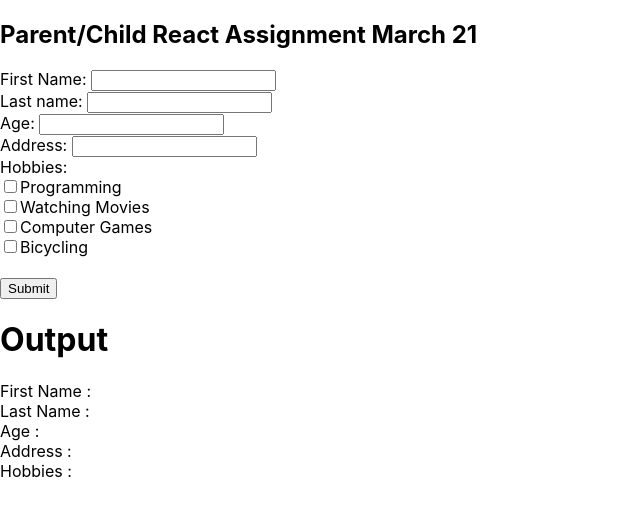
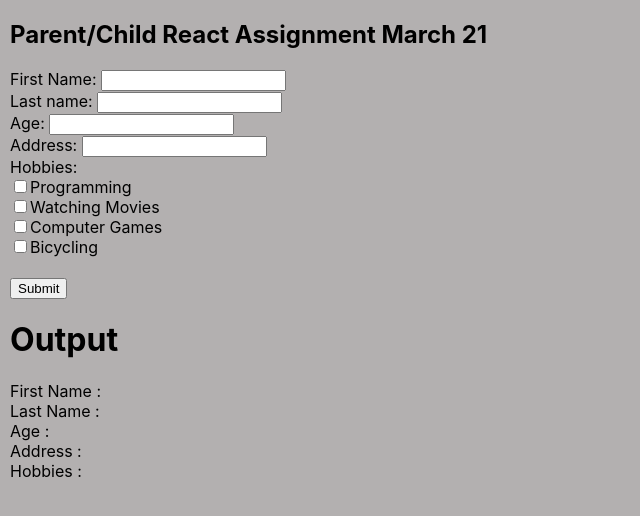
Before and after one commit to RickF71/react-code, a React (Create React App) app: page / in a window 1280 px wide. Shown: the top 516 px of the page, without its empty margins (0-640 px from the left). Built offline with nearby package versions, Linux system fonts and the light colour scheme.

Commit message:
slight formatting change

```diff
--- a/src/index.css
+++ b/src/index.css
@@ -1,10 +1,11 @@
 body {
-  margin: 0;
+  margin: 10px;
   font-family: -apple-system, BlinkMacSystemFont, 'Segoe UI', 'Roboto', 'Oxygen',
     'Ubuntu', 'Cantarell', 'Fira Sans', 'Droid Sans', 'Helvetica Neue',
     sans-serif;
   -webkit-font-smoothing: antialiased;
   -moz-osx-font-smoothing: grayscale;
+  background-color: rgb(179, 176, 176);
 }
 
 code {
```
